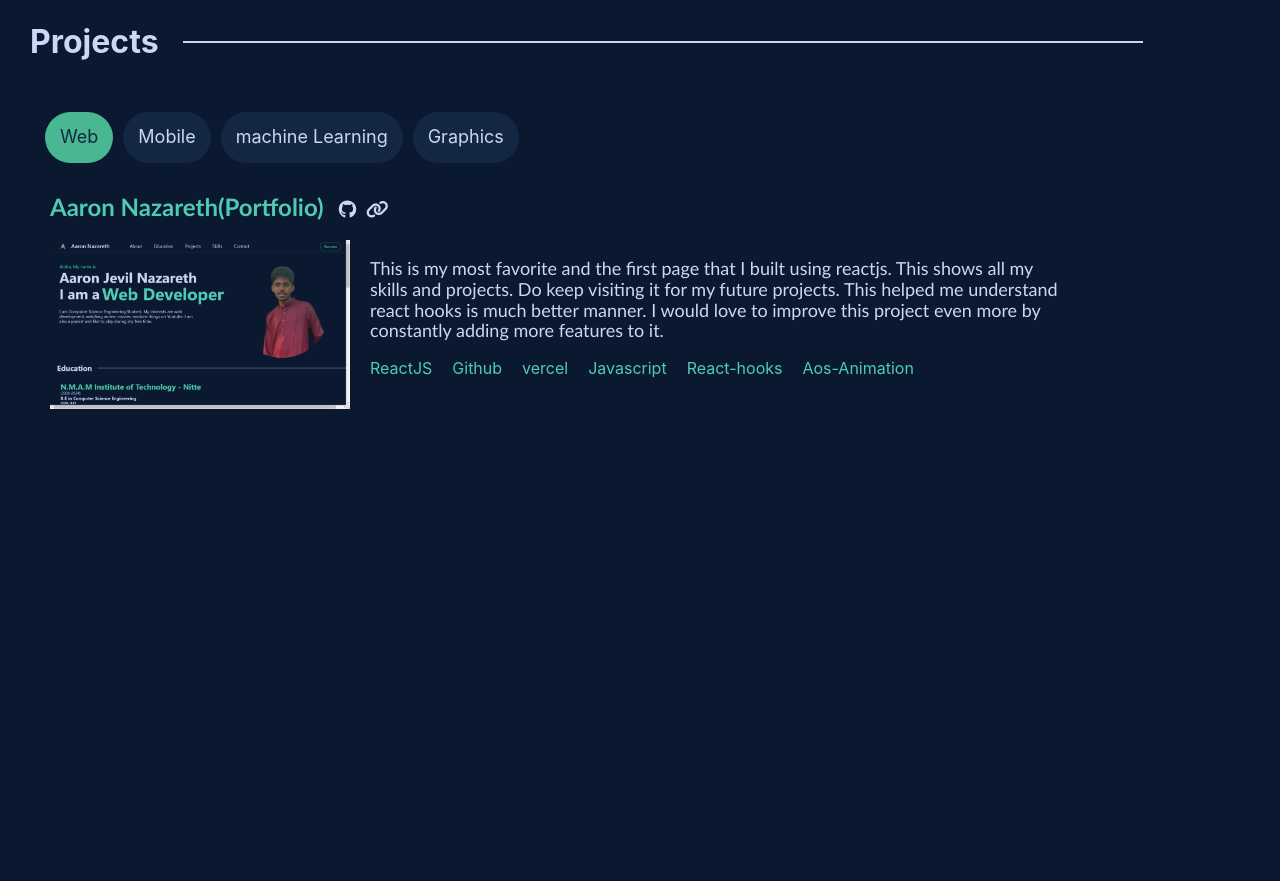
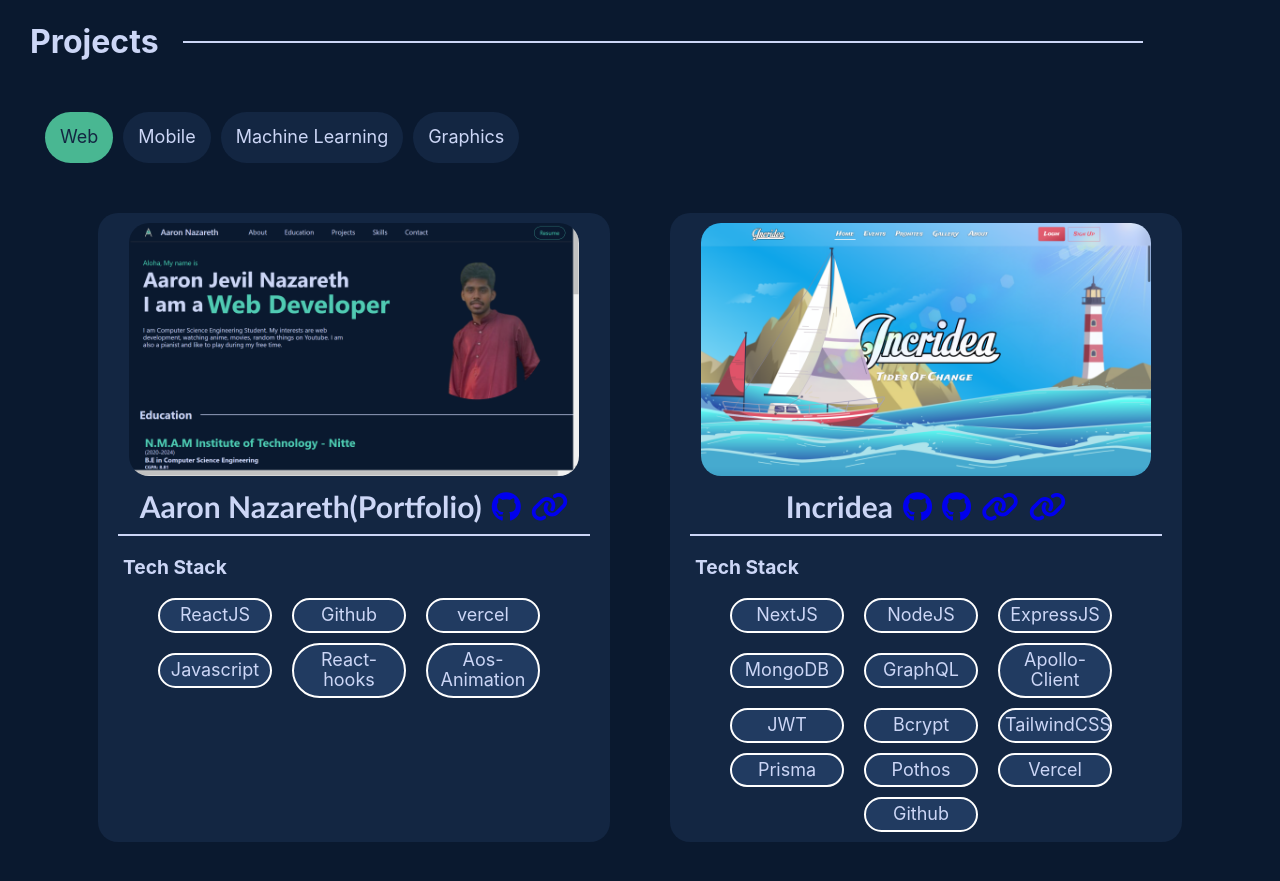
Before and after one commit to jevil25/portfolio, a React (Create React App) app: page / in a window 1280 px wide. Shown: the part 503-1384 px from the top of the page. Built offline with nearby package versions, Linux system fonts and the light colour scheme.

Commit message:
feat:added project  filter

```diff
--- a/src/App.css
+++ b/src/App.css
@@ -58,26 +58,6 @@
   margin-right: 5px;
 }
 
-@media screen and (max-width:600px) {
-  .apph3{
-    margin-left: 35px;
-    font-size: small;
-  }
-}
-
-@media screen and (max-width:500px) {
-  .apph3{
-    margin-left: 20px;
-  }
-}
-
-@media screen and (max-width:400px) {
-  .apph3{
-    font-size: 12px;
-    margin-left: 20px;
-  }
-}
-
 .projectType{
   display: flex;
   flex-direction: row;
@@ -107,3 +87,85 @@
   background-color: #49b792;
   color: #132642;
 }
+
+.projectDisplay{
+  display: flex;
+  flex-direction: row;
+  flex-wrap: wrap;
+  justify-content: center;
+  gap: 20px;
+  margin-left: 20px;
+  margin-right: 20px;
+  margin-top: 20px;
+}
+
+
+@media screen and (max-width:600px) {
+  .apph3{
+    margin-left: 35px;
+    font-size: small;
+  }
+}
+
+@media screen and (max-width:500px) {
+  .apph3{
+    margin-left: 20px;
+  }
+
+  .projectType{
+    gap: 5px;
+    align-items: center;
+    margin-left: 10px;
+    margin-right: 10px;
+    margin-top: 20px;
+    padding: 10px;
+  }
+
+  .projectButton{
+    background-color: #132642;
+    border: none;
+    border-radius: 999px;
+    padding: 10px;
+    color: #ccd6f6;
+    font-size: medium;
+    cursor: pointer;
+    height: 50px;
+  }
+
+  .projectDisplay{
+    margin-left: 10px;
+    margin-right: 10px;
+  }
+}
+
+@media screen and (max-width:400px) {
+  .apph3{
+    font-size: 12px;
+    margin-left: 20px;
+  }
+
+  .projectType{
+    gap: 5px;
+    align-items: center;
+    margin-left: 10px;
+    margin-right: 10px;
+    margin-top: 20px;
+    padding: 10px;
+  }
+
+  .projectButton{
+    background-color: #132642;
+    border: none;
+    border-radius: 999px;
+    padding: 10px;
+    color: #ccd6f6;
+    font-size: medium;
+    cursor: pointer;
+    height: 50px;
+  }
+
+  .projectDisplay{
+    margin-left: 10px;
+    margin-right: 10px;
+  }
+}
--- a/src/App.js
+++ b/src/App.js
@@ -42,10 +42,12 @@ function App() {
           <div className="projectType">
             <button onClick={() => setProjectType('web')} className={projectType === 'web' ? 'active projectButton' : 'projectButton'}>Web</button>
             <button onClick={() => setProjectType('mobile')} className={projectType === 'mobile' ? 'active projectButton' : 'projectButton'}>Mobile</button>
-            <button onClick={() => setProjectType('Machine Learning')} className={projectType === 'machineLearning' ? 'active projectButton' : 'projectButton'}>machine Learning</button>
-            <button onClick={() => setProjectType('Graphics')} className={projectType === 'dataScience' ? 'active projectButton' : 'projectButton'}>Graphics</button>
+            <button onClick={() => setProjectType('Machine Learning')} className={projectType === 'Machine Learning' ? 'active projectButton' : 'projectButton'}>Machine Learning</button>
+            <button onClick={() => setProjectType('Graphics')} className={projectType === 'Graphics' ? 'active projectButton' : 'projectButton'}>Graphics</button>
           </div>
+          <div className="projectDisplay">
               {Array(projectdata.length).fill().map((_,i)=>(
+                projectdata[i].type === projectType &&
                 <Projects
                   Key={projectdata[i].Key}
                   title={projectdata[i].title}
@@ -54,8 +56,10 @@ function App() {
                   github={projectdata[i].github}
                   live={projectdata[i].live}
                   pic={projectdata[i].pic}
+                  colors={projectdata[i].technologies_color}
                   />
               ))}
+            </div>
               <h3 class="apph3">For more projects visit my github repo's here: <p><a href="https://github.com/jevil25"><i class="fa-brands fa-github"></i>jevil25</a></p></h3>
           <TitleHeading
             title="Experience"
--- a/src/Components/Data/Projectdata.js
+++ b/src/Components/Data/Projectdata.js
@@ -5,57 +5,64 @@ const portfolioPic = require("../Images/portfolio.png");
 const incrideaClient = require("../Images/incridea-client.png");
 const incrideaServer = require("../Images/incridea-server.png");
 
-const Projectdata=[
+
+const Projectdata = [
     {
-        Key:1,
-        title:"Aaron Nazareth(Portfolio)",
-        description:"This is my most favorite and the first page that I built using reactjs. This shows all my skills and projects. Do keep visiting it for my future projects. This helped me understand react hooks is much better manner. I would love to improve this project even more by constantly adding more features to it.",
-        Technologies_Used:['ReactJS','Github','vercel','Javascript','React-hooks','Aos-Animation'],
-        github:["https://github.com/jevil25/portfolio"],
-        live:["https://aaronnazareth.vercel.app/"],
-        pic:[portfolioPic],
-        type:"web"
+      "Key": 1,
+      "title": "Aaron Nazareth(Portfolio)",
+      "description": "This is my most favorite and the first page that I built using ReactJS. This shows all my skills and projects. Do keep visiting it for my future projects. This helped me understand React hooks in a much better manner. I would love to improve this project even more by constantly adding more features to it.",
+      "Technologies_Used": ["ReactJS", "Github", "vercel", "Javascript", "React-hooks", "Aos-Animation"],
+      "github": ["https://github.com/jevil25/portfolio"],
+      "live": ["https://aaronnazareth.vercel.app/"],
+      "pic": [portfolioPic],
+      "type": "web",
+      "technologies_color": ["#5ED4F3", "#09244b", "#000000", "#F7DF1E", "#5ED4F3", "#000000"]
     },
     {
-        Key:2,
-        title:"Incridea",
-        description:"Incridea is 4 day college fest, this webpage was made for users to login in and register for the events. I was given the task to make the admin dashboard which had several features like adding events, deleting events, viewing the registered users, viewing the events and also updating the events. I also wrote many queries and mutations in the server side. Also made some changes in the authentication part of the webpage.",
-        Technologies_Used:['NextJS','NodeJS','ExpressJS','MongoDB','GraphQL','Apollo-Client','JWT','Bcrypt','TailwindCSS',"Prisma-ORM","Pothos","Vercel","Github"],
-        github:["https://github.com/incridea-23/incridea-client","https://github.com/incridea-23/incridea-server"],
-        live:["https://incridea.vercel.app/","https://incridea.onrender.com/graphql"],
-        pic:[incrideaClient],
-        type:"web"
+      "Key": 2,
+      "title": "Incridea",
+      "description": "Incridea is a 4-day college fest. This webpage was made for users to login and register for the events. I was given the task to make the admin dashboard which had several features like adding events, deleting events, viewing the registered users, viewing the events, and also updating the events. I also wrote many queries and mutations on the server side. I also made some changes in the authentication part of the webpage.",
+      "Technologies_Used": ["NextJS", "NodeJS", "ExpressJS", "MongoDB", "GraphQL", "Apollo-Client", "JWT", "Bcrypt", "TailwindCSS", "Prisma", "Pothos", "Vercel", "Github"],
+      "github": ["https://github.com/incridea-23/incridea-client", "https://github.com/incridea-23/incridea-server"],
+      "live": ["https://incridea.vercel.app/", "https://incridea.onrender.com/graphql"],
+      "pic": [incrideaClient],
+      "type": "web",
+      "technologies_color": ["#5ED4F3", "#539E43", "#353535", "#1172B8", "#F16529", "#1172B8", "#F7DF1E", "#F16529", "#15b8c5", "#0C344B", "#F16529", "#F16529", "#000000", "#000000"]
     },
     {
-    key:3,
-    title:"Cadenza",
-    description:"I had the most fun while developing this webpage its similar to spotify but with few lesser features. I developed this webpage using HTML,CSS,Javascript,handlebars,Nodejs and Sql. This webpage allows the admin to add and delete songs as well. Users can listen to songs get the lyrics based on top charts or artists available.",
-    Technologies_Used:['HTML','CSS','Javascript','Handlebars','NodeJS','ExpressJS','SQL'],
-    github:["https://github.com/jevil25/cadenza"],
-    live:["https://cadenza.vercel.app/"],
-    pic:[cadenzaPic],
-    type:"web"
+      "key": 3,
+      "title": "Cadenza",
+      "description": "I had the most fun while developing this webpage. It's similar to Spotify but with a few fewer features. I developed this webpage using HTML, CSS, JavaScript, Handlebars, Node.js, and SQL. This webpage allows the admin to add and delete songs as well. Users can listen to songs and get the lyrics based on top charts or artists available.",
+      "Technologies_Used": ["HTML", "CSS", "Javascript", "Handlebars", "NodeJS", "ExpressJS", "SQL"],
+      "github": ["https://github.com/jevil25/cadenza"],
+      "live": ["https://cadenza.vercel.app/"],
+      "pic": [cadenzaPic],
+      "type": "web",
+      "technologies_color": ["#F16529", "#1172B8", "#F7DF1E", "#1172B8", "#539E43", "#353535", "#58AA50"]
     },
     {
-    key:4,
-    title:"Foodism.com",
-    description:"Foodism.com is webpage which gives the user to upload his personal recipes on the page and also view others recipes too. It allows users to choose recipes based on their continents or you also choose to view all the recipes at once.",
-    Technologies_Used:['HTML','CSS','Javascript','Handlebars','NodeJS','ExpressJS','MongoDB','API'],
-    github:["https://github.com/jevil25/Foodism.com"],
-    live:["https://foodism-com.vercel.app/"],
-    pic:[foodismPic],
-    type:"web"
+      "key": 4,
+      "title": "Foodism.com",
+      "description": "Foodism.com is a webpage which allows the user to upload their personal recipes and view others' recipes as well. It allows users to choose recipes based on continents or view all the recipes at once.",
+      "Technologies_Used": ["HTML", "CSS", "Javascript", "Handlebars", "NodeJS", "ExpressJS", "MongoDB", "API"],
+      "github": ["https://github.com/jevil25/Foodism.com"],
+      "live": ["https://foodism-com.vercel.app/"],
+      "pic": [foodismPic],
+      "type": "web",
+      "technologies_color": ["#F16529", "#1172B8", "#F7DF1E", "#1172B8", "#539E43", "#353535", "#58AA50"]
     },
     {
-    Key:4,
-    title:"Amazon Clone",
-    description:"This is webpage which I had made as my initial reactJs project i basically did this to get my reactJS basic concepts strong. This is projects is just the replica of the amazon page it has payment feature as well I have implemented it using firebase authentication. It also uses firestore as it database and is deployed using firebase as well.",
-    Technologies_Used:['ReactJS','Firebase','Firestore','NodeJS','ExpressJS'],
-    github:["https://github.com/jevil25/Amazon-clone-using-react"],
-    live:[""],
-    pic:[amazonPic],
-    type:"web"
+      "Key": 4,
+      "title": "Amazon Clone",
+      "description": "This webpage is an Amazon clone that I made as my initial ReactJS project to strengthen my basic concepts. It is a replica of the Amazon page and includes a payment feature implemented using Firebase Authentication. It also uses Firestore as its database and is deployed using Firebase as well.",
+      "Technologies_Used": ["ReactJS", "Firebase", "Firestore", "NodeJS", "ExpressJS"],
+      "github": ["https://github.com/jevil25/Amazon-clone-using-react"],
+      "live": [""],
+      "pic": [amazonPic],
+      "type": "web",
+      "technologies_color": ["#5ED4F3", "#fcca3f", "#5ED4F3", "#5ED4F3", "#539E43"]
     }
   ]
 
+
 export default Projectdata;
--- a/src/Components/Projects.js
+++ b/src/Components/Projects.js
@@ -2,27 +2,11 @@ import React from 'react';
 import './css/Projects.css';
 import { useState } from 'react';
 
-function Projects({ Key,title,description,frameworks,github,live,pic }) {
+function Projects({ Key,title,description,frameworks,github,live,pic,colors }) {
   // console.log(title)
+  const [desClass, setDesClass] = useState('hideDes')
   return (
       <div data-aos="fade-right" data-aos-duration="1000" className="projects">
-        <h2 className="projecttitle">
-          {title}
-          <span>
-            {github.map((github)=>
-            (<a href={github}>
-              <i class="fa-brands fa-github spacing"></i>
-            </a>)
-            )}
-          </span>
-          <span>
-            {live.map((live)=>
-            (<a href={live}>
-              <i class="fa-solid fa-link spacings"></i>
-            </a>)
-            )}
-          </span>
-        </h2>
         <div className="project_body">
           {pic.map((pic)=>
           ( <div className='project_image'>
@@ -30,11 +14,25 @@ function Projects({ Key,title,description,frameworks,github,live,pic }) {
           </div>)
           )}
           <div>
-          <p className="projectdes">{description}</p>
-          <div className="projectList">
-            {Array(frameworks.length).fill().map((_,i)=>(
-                <li>{frameworks[i]}</li>
-            ))}
+            <h2 className="projecttitle">
+              {title}
+              {github.map((github)=>
+              (<a href={github}>
+                <i class="fa-brands fa-github spacing"></i>
+              </a>)
+              )}
+              {live.map((live)=>
+              (<a href={live}>
+                <i class="fa-solid fa-link spacings"></i>
+              </a>)
+              )}
+            </h2>
+            <h3 class="projectStack">Tech Stack</h3>
+            <p className={`projectDes ${desClass}`}>{description}</p>
+            <div className="projectList">
+              {Array(frameworks.length).fill().map((_,i)=>(
+                  <li className='each_skill2' style={{backgroundColor: "#213b61"}}>{frameworks[i]}</li>
+              ))}
             </div>
           </div>
         </div>
--- a/src/Components/css/Projects.css
+++ b/src/Components/css/Projects.css
@@ -1,94 +1,88 @@
+.projects{
+    width: 40vw;
+    background-color: #132642;
+    border-radius: 20px;
+    cursor: pointer;
+}
+
+.project_body{
+    display: flex;
+    flex-direction: column;
+    align-items: center;
+    justify-items: center;
+    padding: 10px;
+}
+
+.project_image{
+    width: 450px;
+    height: auto;
+}
+
+.project_image img{
+    width: 100%;
+    height: 100%;
+    border-radius: 20px;
+}
+
+.projecttitle{
+    display: flex;
+    flex-direction: row;
+    align-items: center;
+    justify-content: center;
+    gap: 10px;
+    color: #ccd6f6;
+    font-size: 30px;
+    font-weight: bold;
+    margin:10px;
+    padding-bottom: 10px;
+    border-bottom: #ccd6f6;
+    border-bottom-style: solid;
+    border-bottom-width: 2px;
+}
+
+.hideDes{
+    display: none;
+    visibility: hidden;
+}
+
+.showDes{
+    display:flex;
+    visibility: visible;
+}
+
 .projectList{
-    display:flex;
-    list-style: none;
-    margin-left: 20px;
+    display: flex;
+    flex-direction: row;
     flex-wrap: wrap;
+    align-items: center;
+    justify-content: center;
+    gap: 10px;
+    margin: 0px 10px;
+}
+
+.projectStack{
+    color: #ccd6f6;
+    margin: 20px;
+    margin-left: 15px;
+    font-size: larger;
 }
 
 .projectList li{
-    margin-right: 20px;
-    color: #50CBB3;
-}
-
-.projects{
-    margin-left: 50px;
-    width: 80vw;
-    margin-bottom: 50px;
-}
-
-.projecttitle{
-    font-size: x-large;
-    color: #50CBB3;
-}
-
-.projecttitle span{
-    margin-left: 10px;
-}
-
-.projecttitle span i{
-    font-size: large;
-    color:#ccd6f6;
-}
-
-.project_image img{
-    width: 300px;
-}
-
-.project_image a:hover{
-    z-index: 100;
-    opacity: 50%;
-    text-decoration: none;
-}
-
-.project_body{
-    display: grid;
-    grid-template-columns: 300px 1fr;
-}
-
-.projectdes{
-    margin-left: 20px;
+    list-style-type: none;
+    color: #ccd6f6;
     font-size: large;
 }
 
-@media screen and (max-width:800px) {
-    .project_image img{
-        width: 250px;
-    }
-
-    .projectdes{
-        margin-left: 0px;
-        width:400px;
-    }
+.each_skill2{
+    list-style: none;
+    margin-right: 10px;
+    text-align: center;
+    border-style: solid;
+    border-width: 2px;
+    border-radius: 30px;
+    border-color: white;
+    color: #ccd6f6;
+    padding:5px;
+    width: 100px;
+    height: auto;
 }
-
-@media screen and (max-width:500px) {
-    .projects{
-        margin-left: 20px;
-        margin-right: 20px;
-    }
-
-    .projectdes{
-        width:320px;
-        font-size: small;
-    }
-
-    .project_body{
-        grid-template-columns: none;
-        grid-template-rows: 1fr 1fr;
-        align-items: center;
-        justify-items: center;
-    }
-
-    .project_image{
-        width: 250px;
-    }
-
-    .project_image img{
-        position: relative;
-        right: 10px;
-    }
-}
-
-.spacing{
-    margin-left:5px ;
-}
```
Lines whose indentation alone changed are shown as unchanged.
